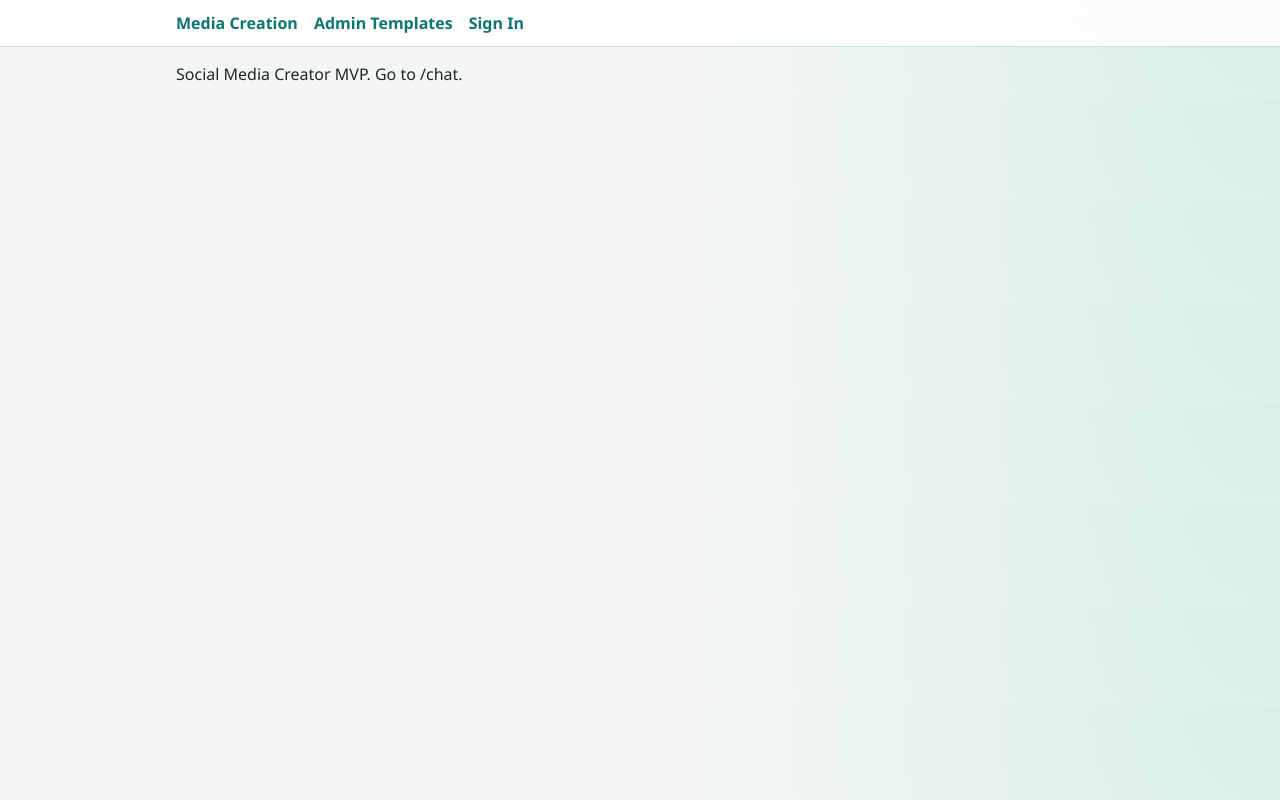
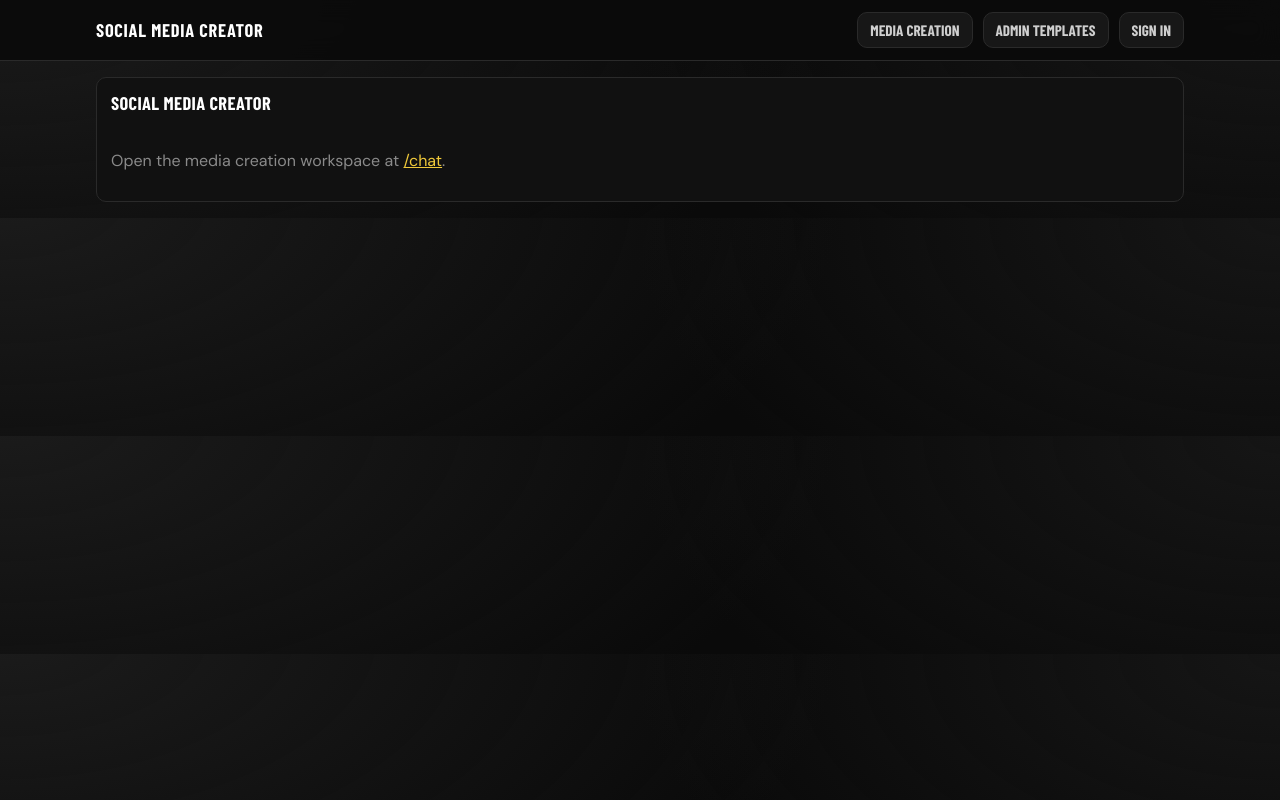
Before and after one commit to rdaudt/social-media-creator, a Next.js app: page / in a window 1280 px wide. Built offline with nearby package versions, Linux system fonts and the light colour scheme; no server answers.

Commit message:
Align portal UX with app family and fix e2e fixtures (#12)

```diff
--- a/src/app/globals.css
+++ b/src/app/globals.css
@@ -1,24 +1,298 @@
 :root {
-  color-scheme: light;
-  --bg: #f3f6f4;
-  --ink: #1d2a22;
-  --card: #ffffff;
-  --brand: #0f766e;
+  color-scheme: dark;
+  --bg-app: #0a0a0a;
+  --bg-radial: #1b1b1b;
+  --surface-1: #111111;
+  --surface-2: #171717;
+  --surface-3: #1e1e1e;
+  --surface-selected: #26221c;
+  --border-default: #2a2a2a;
+  --border-strong: #3b3731;
+  --border-selected: #4a3f2f;
+  --text-primary: #ffffff;
+  --text-secondary: #cfcfcf;
+  --text-muted: #8a8a8a;
+  --text-inverse: #181204;
+  --accent-400: #f0c93a;
+  --accent-500: #d4a017;
+  --accent-700: #a37910;
+  --danger-500: #ff4444;
+  --danger-700: #7c1414;
+  --success-500: #7bd88f;
+  --focus-ring: 0 0 0 3px rgb(240 201 58 / 35%);
 }
 
-* { box-sizing: border-box; }
+* {
+  box-sizing: border-box;
+}
+
 body {
   margin: 0;
-  font-family: "Segoe UI", "Avenir Next", sans-serif;
-  background: radial-gradient(circle at top right, #d8efe8 0, var(--bg) 45%);
-  color: var(--ink);
+  font-family: var(--font-body), "Segoe UI", sans-serif;
+  color: var(--text-primary);
+  background:
+    radial-gradient(1200px 600px at 0% -10%, var(--bg-radial) 0%, transparent 70%),
+    radial-gradient(900px 500px at 100% 0%, #151515 0%, transparent 72%),
+    var(--bg-app);
 }
-.topbar { background: #ffffffdd; backdrop-filter: blur(6px); border-bottom: 1px solid #d0ddd7; }
-.topbar nav { max-width: 960px; margin: 0 auto; padding: 12px 16px; display: flex; gap: 16px; }
-.topbar a { color: var(--brand); text-decoration: none; font-weight: 600; }
-.container { max-width: 960px; margin: 0 auto; padding: 16px; }
-.card { background: var(--card); border: 1px solid #d9e6df; border-radius: 12px; padding: 12px; margin-bottom: 12px; }
-.grid { display: grid; gap: 12px; }
-@media (min-width: 768px) { .grid-2 { grid-template-columns: 1fr 1fr; } }
-button { border: none; background: var(--brand); color: #fff; padding: 8px 12px; border-radius: 8px; cursor: pointer; }
-input, select, textarea { width: 100%; padding: 8px; border: 1px solid #b8cac1; border-radius: 8px; background: #fff; }
+
+h1, h2, h3 {
+  margin: 0;
+  font-family: var(--font-display), "Segoe UI", sans-serif;
+  letter-spacing: 0.02em;
+}
+
+p, small, label, input, select, textarea, button, a {
+  font-family: var(--font-body), "Segoe UI", sans-serif;
+}
+
+a {
+  color: var(--accent-400);
+}
+
+.topbar {
+  position: sticky;
+  top: 0;
+  z-index: 50;
+  border-bottom: 1px solid var(--border-default);
+  background: rgb(10 10 10 / 90%);
+  backdrop-filter: blur(12px);
+}
+
+.topbar nav {
+  max-width: 1120px;
+  margin: 0 auto;
+  padding: 12px 16px;
+  display: flex;
+  align-items: center;
+  gap: 10px;
+  flex-wrap: wrap;
+}
+
+.brand {
+  margin-right: auto;
+  text-transform: uppercase;
+  font-family: var(--font-display), "Segoe UI", sans-serif;
+  font-size: 1.15rem;
+  font-weight: 700;
+  letter-spacing: 0.04em;
+  color: var(--text-primary);
+}
+
+.nav-link {
+  border: 1px solid var(--border-default);
+  background: var(--surface-2);
+  color: var(--text-secondary);
+  text-decoration: none;
+  border-radius: 10px;
+  padding: 8px 12px;
+  font-family: var(--font-display), "Segoe UI", sans-serif;
+  text-transform: uppercase;
+  font-size: 0.95rem;
+  font-weight: 700;
+}
+
+.nav-link:hover {
+  border-color: var(--border-selected);
+  color: var(--accent-400);
+}
+
+.container {
+  max-width: 1120px;
+  margin: 0 auto;
+  padding: 16px;
+}
+
+.page {
+  display: grid;
+  gap: 12px;
+}
+
+.card {
+  background: var(--surface-1);
+  border: 1px solid var(--border-default);
+  border-radius: 10px;
+  padding: 14px;
+}
+
+.panel-title {
+  margin-bottom: 10px;
+  text-transform: uppercase;
+  font-size: 1.15rem;
+}
+
+.grid {
+  display: grid;
+  gap: 12px;
+}
+
+.tab-row {
+  display: flex;
+  gap: 8px;
+  flex-wrap: wrap;
+}
+
+.tab-button {
+  border: 1px solid var(--border-default);
+  background: var(--surface-2);
+  color: var(--text-secondary);
+  text-transform: uppercase;
+  font-family: var(--font-display), "Segoe UI", sans-serif;
+  font-weight: 700;
+}
+
+.tab-button.is-active {
+  background: var(--surface-selected);
+  border-color: var(--border-selected);
+  color: var(--accent-400);
+}
+
+button {
+  border: 1px solid var(--accent-700);
+  background: linear-gradient(180deg, var(--accent-400), var(--accent-500));
+  color: var(--text-inverse);
+  padding: 10px 14px;
+  border-radius: 10px;
+  cursor: pointer;
+  font-family: var(--font-display), "Segoe UI", sans-serif;
+  font-size: 1rem;
+  font-weight: 700;
+  text-transform: uppercase;
+}
+
+button:hover:not(:disabled) {
+  filter: brightness(1.06);
+}
+
+.btn-secondary {
+  background: var(--surface-2);
+  border-color: var(--border-strong);
+  color: var(--text-secondary);
+}
+
+.btn-secondary:hover:not(:disabled) {
+  border-color: var(--border-selected);
+  color: var(--accent-400);
+  filter: none;
+}
+
+.btn-ghost {
+  background: transparent;
+  border-color: var(--border-default);
+  color: var(--text-secondary);
+}
+
+.btn-ghost:hover:not(:disabled) {
+  background: var(--surface-2);
+  filter: none;
+}
+
+.btn-danger {
+  background: var(--danger-700);
+  border-color: #b92020;
+  color: #ffdcdc;
+}
+
+button:disabled {
+  cursor: not-allowed;
+  opacity: 0.55;
+}
+
+input, select, textarea {
+  width: 100%;
+  color: var(--text-primary);
+  background: var(--surface-2);
+  border: 1px solid var(--border-strong);
+  border-radius: 10px;
+  min-height: 48px;
+  padding: 10px 12px;
+}
+
+textarea {
+  resize: vertical;
+  line-height: 1.4;
+}
+
+input:focus-visible,
+select:focus-visible,
+textarea:focus-visible,
+button:focus-visible,
+a:focus-visible {
+  outline: none;
+  box-shadow: var(--focus-ring);
+}
+
+small {
+  color: var(--text-muted);
+}
+
+.muted {
+  color: var(--text-muted);
+}
+
+.danger-text {
+  color: var(--danger-500);
+}
+
+.alert {
+  border: 1px solid var(--border-strong);
+  border-radius: 10px;
+  background: var(--surface-2);
+  padding: 10px 12px;
+}
+
+.alert.error {
+  border-color: var(--danger-700);
+  color: var(--danger-500);
+}
+
+.stack {
+  display: grid;
+  gap: 10px;
+}
+
+.actions {
+  display: flex;
+  gap: 8px;
+  flex-wrap: wrap;
+}
+
+.split {
+  display: flex;
+  align-items: center;
+  justify-content: space-between;
+  gap: 8px;
+}
+
+.overlay {
+  position: fixed;
+  inset: 0;
+  z-index: 70;
+  padding: 16px;
+  display: flex;
+  align-items: center;
+  justify-content: center;
+  background: rgb(0 0 0 / 68%);
+}
+
+.media-grid {
+  display: grid;
+  gap: 12px;
+  grid-template-columns: repeat(auto-fill, minmax(180px, 1fr));
+}
+
+.spinner {
+  width: 36px;
+  height: 36px;
+  margin: 0 auto 12px;
+  border-radius: 999px;
+  border: 4px solid #525252;
+  border-top-color: var(--accent-400);
+  animation: spin 1s linear infinite;
+}
+
+@keyframes spin {
+  to {
+    transform: rotate(360deg);
+  }
+}
--- a/src/app/layout.tsx
+++ b/src/app/layout.tsx
@@ -1,8 +1,21 @@
 export const dynamic = "force-dynamic";
 
 import Link from "next/link";
+import { Barlow_Condensed, DM_Sans } from "next/font/google";
 import { auth, signOut } from "@/auth";
 import "./globals.css";
+
+const displayFont = Barlow_Condensed({
+  subsets: ["latin"],
+  weight: ["600", "700"],
+  variable: "--font-display"
+});
+
+const bodyFont = DM_Sans({
+  subsets: ["latin"],
+  weight: ["400", "500", "700"],
+  variable: "--font-body"
+});
 
 export default async function RootLayout({ children }: { children: React.ReactNode }) {
   async function signOutAction() {
@@ -14,21 +27,22 @@ export default async function RootLayout({ children }: { children: React.ReactNo
 
   return (
     <html lang="en">
-      <body>
+      <body className={`${displayFont.variable} ${bodyFont.variable}`}>
         <header className="topbar">
           <nav>
-            <Link href="/chat">Media Creation</Link>
-            <Link href="/admin/prompt-templates">Admin Templates</Link>
+            <span className="brand">Social Media Creator</span>
+            <Link className="nav-link" href="/chat">Media Creation</Link>
+            <Link className="nav-link" href="/admin/prompt-templates">Admin Templates</Link>
             {session?.user ? (
               <form action={signOutAction} style={{ display: "inline" }}>
                 <button type="submit">Sign Out ({session.user.email})</button>
               </form>
             ) : (
-              <Link href="/signin">Sign In</Link>
+              <Link className="nav-link" href="/signin">Sign In</Link>
             )}
           </nav>
         </header>
-        <main className="container">{children}</main>
+        <main className="container page">{children}</main>
       </body>
     </html>
   );
--- a/src/app/page.tsx
+++ b/src/app/page.tsx
@@ -1,3 +1,10 @@
+import { Panel } from "@/components/ui";
+
 export default function HomePage() {
-  return <div>Social Media Creator MVP. Go to /chat.</div>;
+  return (
+    <Panel className="stack">
+      <h1 className="panel-title">Social Media Creator</h1>
+      <p className="muted">Open the media creation workspace at <a href="/chat">/chat</a>.</p>
+    </Panel>
+  );
 }
--- /dev/null
+++ b/src/components/ui.tsx
@@ -0,0 +1,29 @@
+import type { ButtonHTMLAttributes, HTMLAttributes, PropsWithChildren } from "react";
+
+type ButtonVariant = "primary" | "secondary" | "ghost" | "danger";
+
+function variantClass(variant: ButtonVariant): string {
+  if (variant === "secondary") return "btn-secondary";
+  if (variant === "ghost") return "btn-ghost";
+  if (variant === "danger") return "btn-danger";
+  return "";
+}
+
+export function Button(
+  { className = "", variant = "primary", type = "button", ...props }:
+  ButtonHTMLAttributes<HTMLButtonElement> & { variant?: ButtonVariant }
+) {
+  return <button type={type} className={`${variantClass(variant)} ${className}`.trim()} {...props} />;
+}
+
+export function Panel({ className = "", ...props }: PropsWithChildren<HTMLAttributes<HTMLElement>>) {
+  return <section className={`card ${className}`.trim()} {...props} />;
+}
+
+export function Alert(
+  { className = "", variant = "info", ...props }:
+  PropsWithChildren<HTMLAttributes<HTMLParagraphElement>> & { variant?: "info" | "error" }
+) {
+  const variantClassName = variant === "error" ? "alert error" : "alert";
+  return <p className={`${variantClassName} ${className}`.trim()} {...props} />;
+}
```
Also changed, not shown: src/app/access-denied/page.tsx (+7 -6 lines), src/app/admin/prompt-templates/AdminPromptTemplatesClientPage.tsx (+7 -4 lines), src/app/chat/ChatPageClient.tsx (+72 -70 lines), src/app/signin/page.tsx (+6 -5 lines), 1 other file (tests, documents, lock files or other folders).
